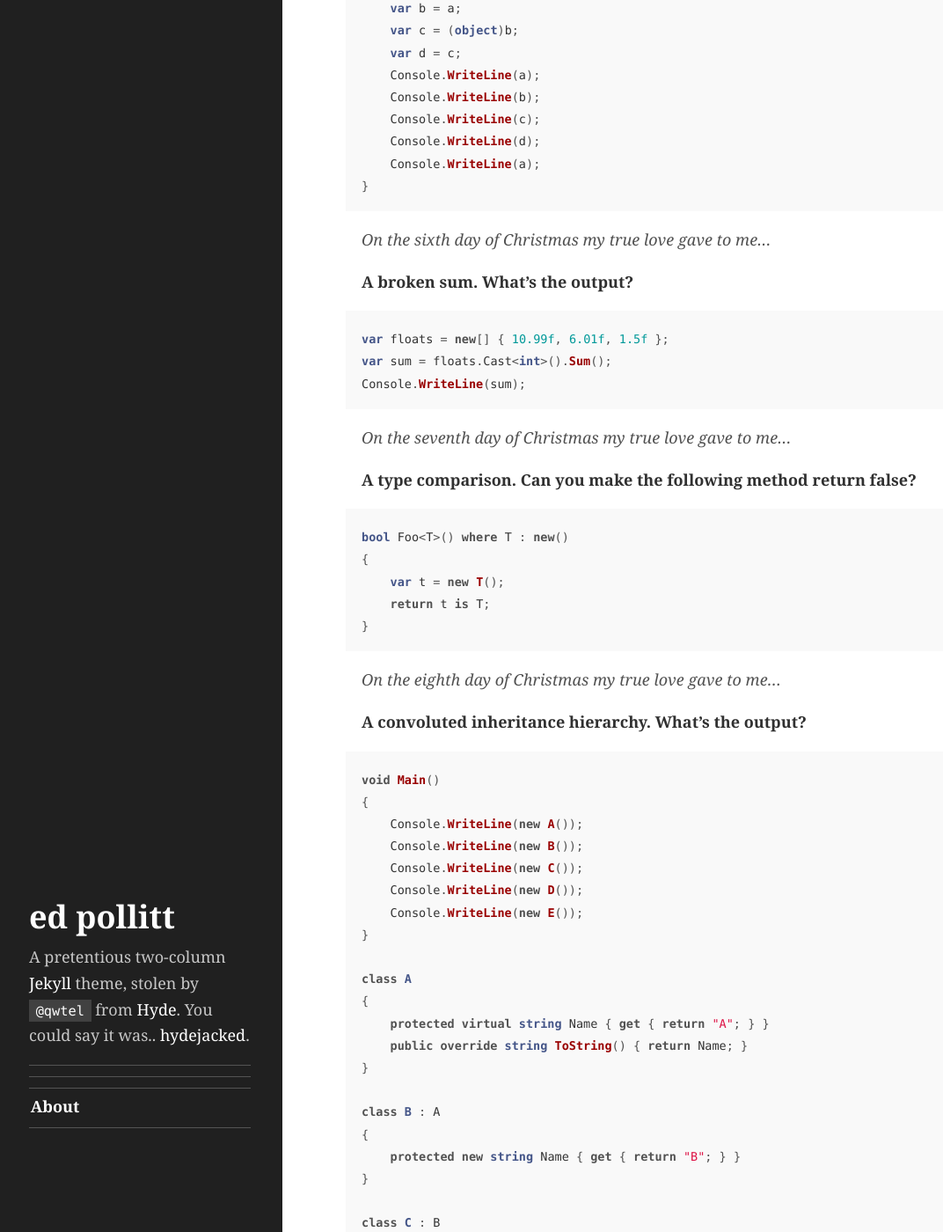
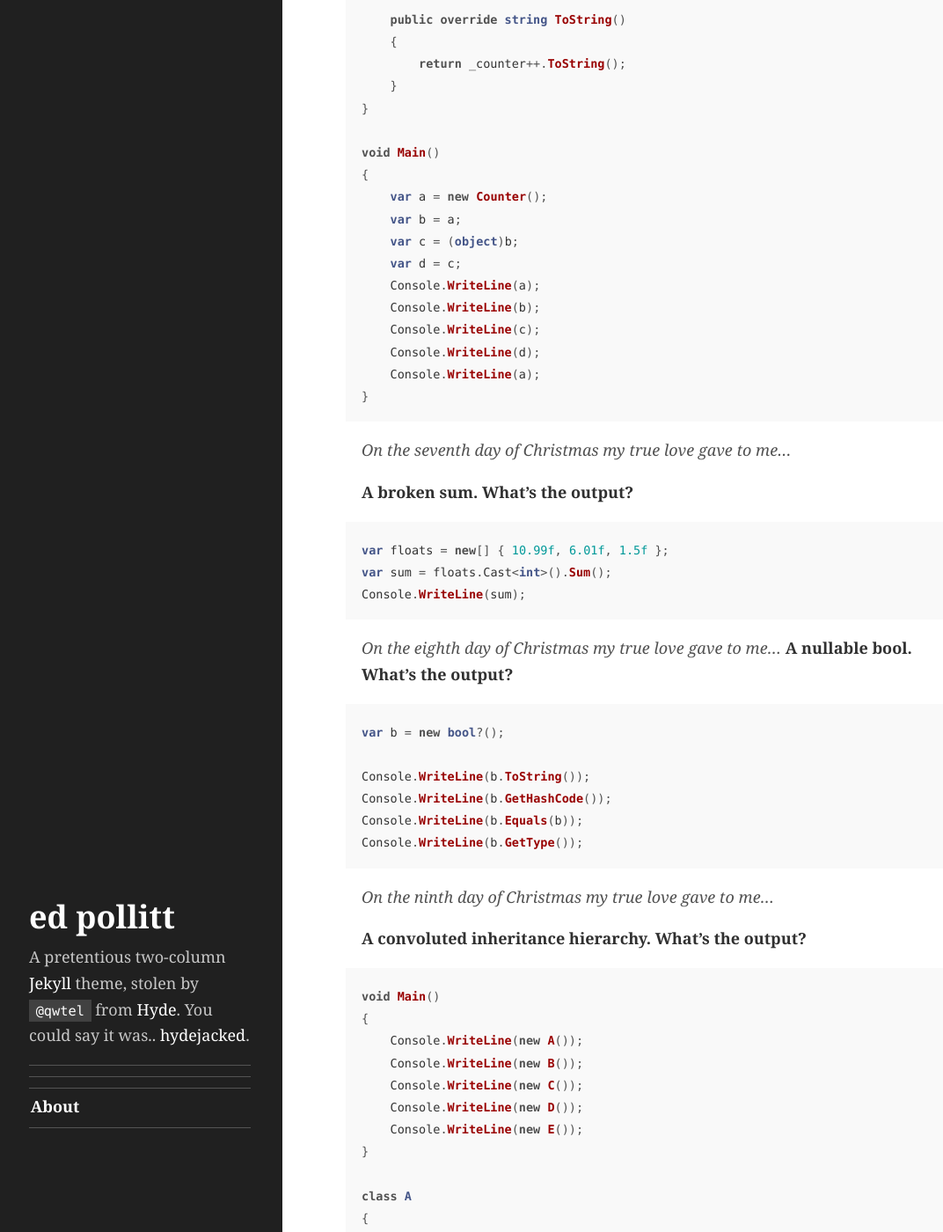
Before and after one commit to edpollitt/edpollitt.github.io, a Jekyll site: the page built from _posts/2016-12-14-festive-csharp-brainteasers.md, in a window 1280 px wide and 1400 px high, scrolled down 2597 px. Shown: the whole window at 88% size, without its empty margins (3-1075 px from the left). Built offline with Jekyll 4.4.1, drawn with Linux system fonts in a browser that asks for light colours; some of the changed text lies outside the part shown.

Commit message:
added extra puzzles

```diff
--- a/_posts/2016-12-14-festive-csharp-brainteasers.md
+++ b/_posts/2016-12-14-festive-csharp-brainteasers.md
@@ -93,7 +93,17 @@ Console.WriteLine(b == y);
 
 
 *On the fifth day of Christmas my true love gave to me...*
+**A broken type comparison. Can you make the following method return false?**
 
+~~~csharp
+bool Foo<T>() where T : new()
+{
+    var t = new T();
+    return t is T;
+}
+~~~
+
+*On the sixth day of Christmas my true love gave to me...*
 **A warped counter. What’s the output?**
 
 ~~~csharp
@@ -123,7 +133,7 @@ void Main()
 
 
 
-*On the sixth day of Christmas my true love gave to me...*
+*On the seventh day of Christmas my true love gave to me...*
 
 **A broken sum. What’s the output?**
 
@@ -135,20 +145,21 @@ Console.WriteLine(sum);
 
 
 
-*On the seventh day of Christmas my true love gave to me...*
-
-**A type comparison. Can you make the following method return false?**
+*On the eighth day of Christmas my true love gave to me...*
+**A nullable bool. What's the output?**
 
 ~~~csharp
-bool Foo<T>() where T : new()
-{
-    var t = new T();
-    return t is T;
-}
+var b = new bool?();
+
+Console.WriteLine(b.ToString());
+Console.WriteLine(b.GetHashCode());
+Console.WriteLine(b.Equals(b));
+Console.WriteLine(b.GetType());
 ~~~
 
 
-*On the eighth day of Christmas my true love gave to me...*
+
+*On the ninth day of Christmas my true love gave to me...*
 
 **A convoluted inheritance hierarchy. What’s the output?**
 
@@ -190,7 +201,6 @@ class E : B
 ~~~
 
 
-
 *On the ninth day of Christmas my true love gave to me...*
 
 **Actually, that's all I can come up with for now. I'll come back and complete the list if I think of more.**
```
